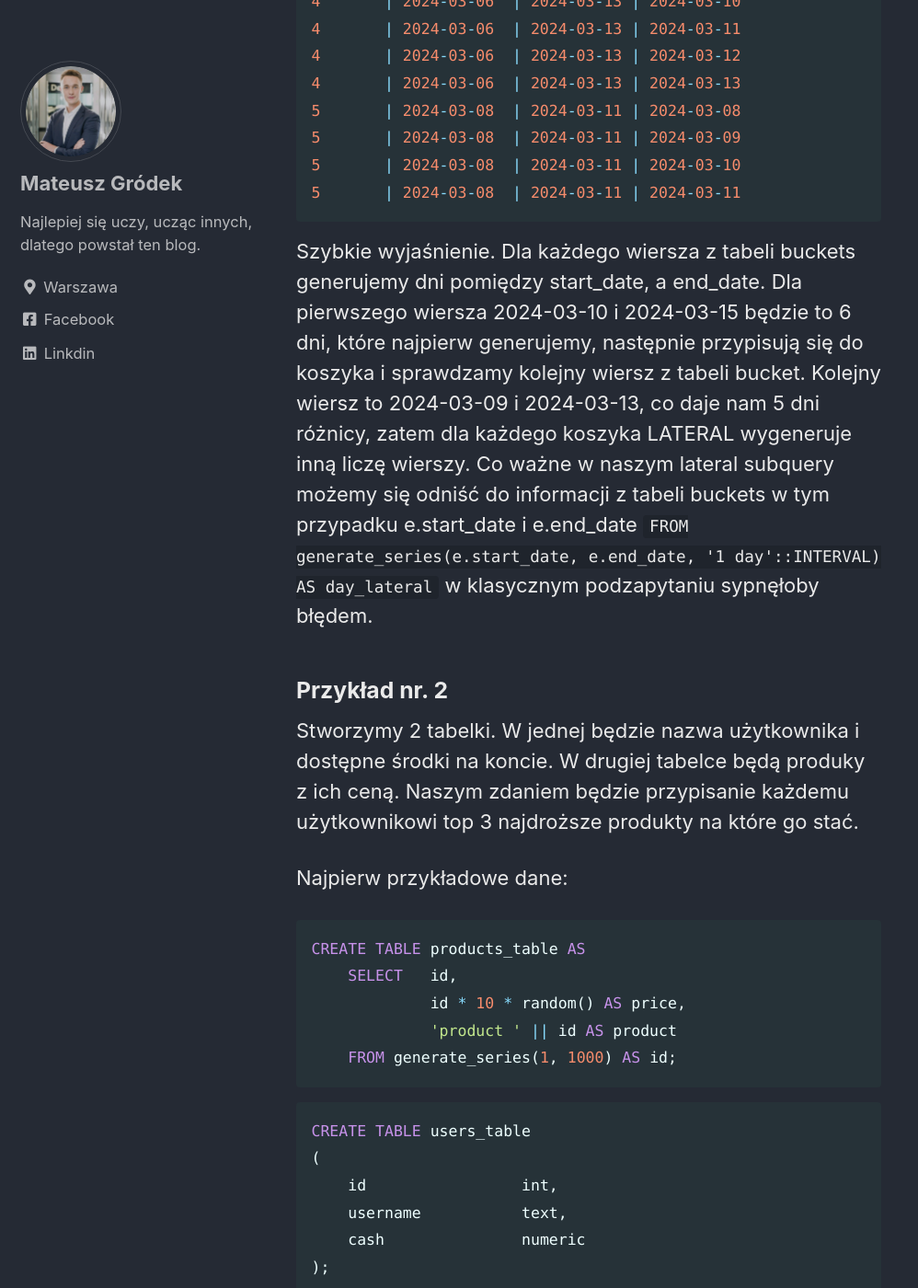
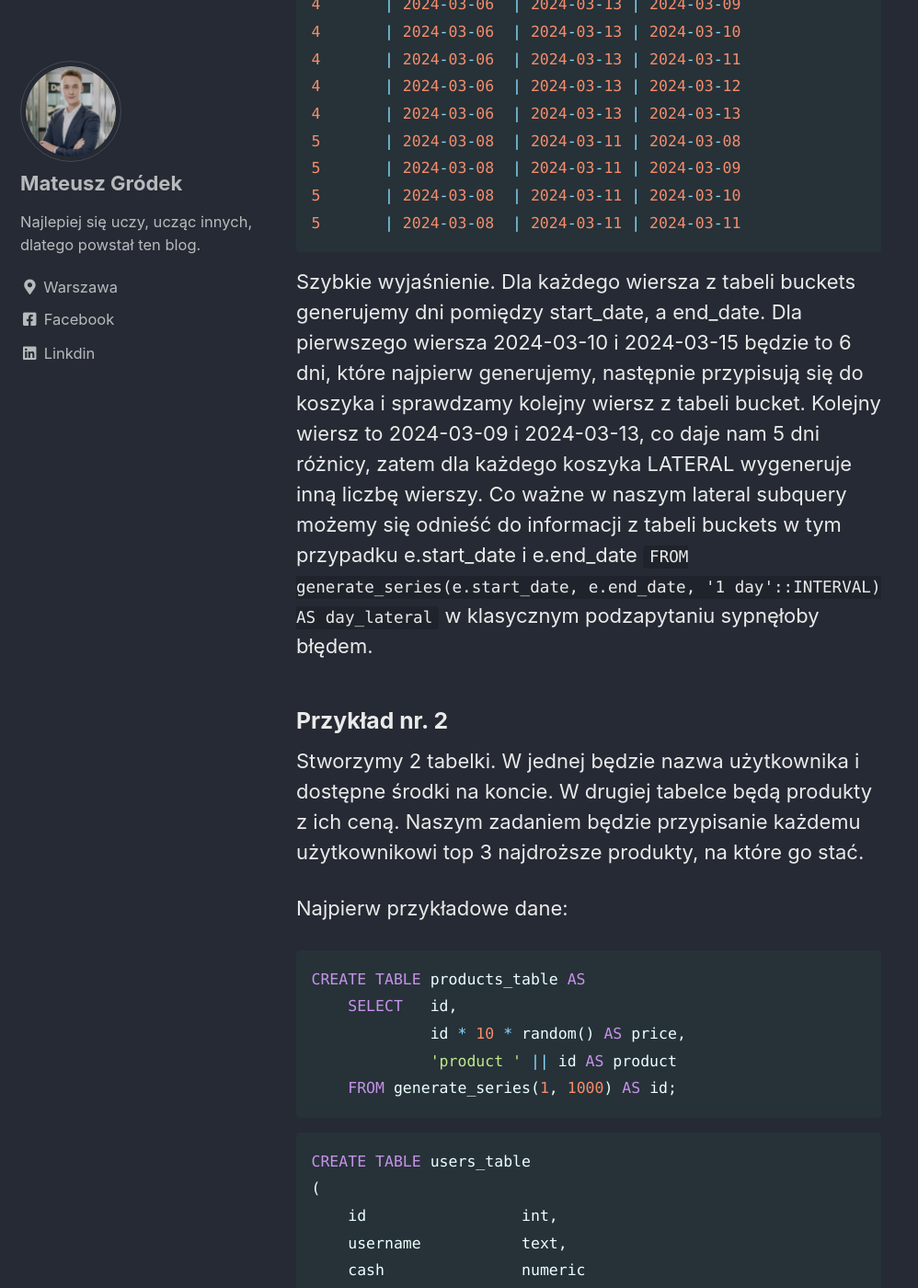
Before and after one commit to mateusz-grodek/mateusz-grodek.github.io, a Jekyll site: the page built from _posts/2024-03-09-Lateral-join-explanation.md, in a window 1280 px wide and 1400 px high, scrolled down 3669 px. Shown: the whole window at 92% size, without its empty margins (0-998 px from the left). Built offline with Jekyll 4.4.1, drawn with Linux system fonts in a browser that asks for light colours; cached includes are drawn as plain includes; some of the changed text lies outside the part shown.

Commit message:
Update and rename 2024-03-06-Lateral-join-explanation.md to 2024-03-09-Lateral-join-explanation.md

````diff
--- a/_posts/2024-03-06-Lateral-join-explanation.md
+++ b/_posts/2024-03-09-Lateral-join-explanation.md
@@ -13,7 +13,7 @@ Select działa jak pętla która zwraca wiersze z tabeli.
 ```sql
 SELECT * FROM table
 ```
-Taki select w pythonie mógłby wyglądać następująco
+Taki select w pythonie mógłby wyglądać następująco:
 
 ```python
 for row in table:
@@ -126,12 +126,12 @@ id      | start_date  | end_date   | day_lateral
 5	| 2024-03-08  |	2024-03-11 | 2024-03-11
 ```
 
-Szybkie wyjaśnienie. Dla każdego wiersza z tabeli buckets generujemy dni pomiędzy start_date, a end_date. Dla pierwszego wiersza 2024-03-10 i 2024-03-15 będzie to 6 dni, które najpierw generujemy, następnie przypisują się do koszyka i sprawdzamy kolejny wiersz z tabeli bucket. Kolejny wiersz to 2024-03-09 i 2024-03-13, co daje nam 5 dni różnicy, zatem dla każdego koszyka LATERAL wygeneruje inną liczę wierszy.  Co ważne w naszym lateral subquery możemy się odniść do informacji z tabeli buckets w tym przypadku e.start_date i e.end_date `FROM generate_series(e.start_date, e.end_date, '1 day'::INTERVAL) AS day_lateral` w klasycznym podzapytaniu sypnęłoby błędem.
+Szybkie wyjaśnienie. Dla każdego wiersza z tabeli buckets generujemy dni pomiędzy start_date, a end_date. Dla pierwszego wiersza 2024-03-10 i 2024-03-15 będzie to 6 dni, które najpierw generujemy, następnie przypisują się do koszyka i sprawdzamy kolejny wiersz z tabeli bucket. Kolejny wiersz to 2024-03-09 i 2024-03-13, co daje nam 5 dni różnicy, zatem dla każdego koszyka LATERAL wygeneruje inną liczbę wierszy.  Co ważne w naszym lateral subquery możemy się odnieść do informacji z tabeli buckets w tym przypadku e.start_date i e.end_date `FROM generate_series(e.start_date, e.end_date, '1 day'::INTERVAL) AS day_lateral` w klasycznym podzapytaniu sypnęłoby błędem.
 
 
 ### Przykład nr. 2
 
-Stworzymy 2 tabelki. W jednej będzie nazwa użytkownika i dostępne środki na koncie. W drugiej tabelce będą produky z ich ceną. Naszym zdaniem będzie przypisanie każdemu użytkownikowi top 3 najdroższe produkty na które go stać.
+Stworzymy 2 tabelki. W jednej będzie nazwa użytkownika i dostępne środki na koncie. W drugiej tabelce będą produkty z ich ceną. Naszym zadaniem będzie przypisanie każdemu użytkownikowi top 3 najdroższe produkty, na które go stać.
 
 Najpierw przykładowe dane:
 
````
Also changed, not shown: other parts of _posts/2024-03-09-Lateral-join-explanation.md (+5 -5 lines).
